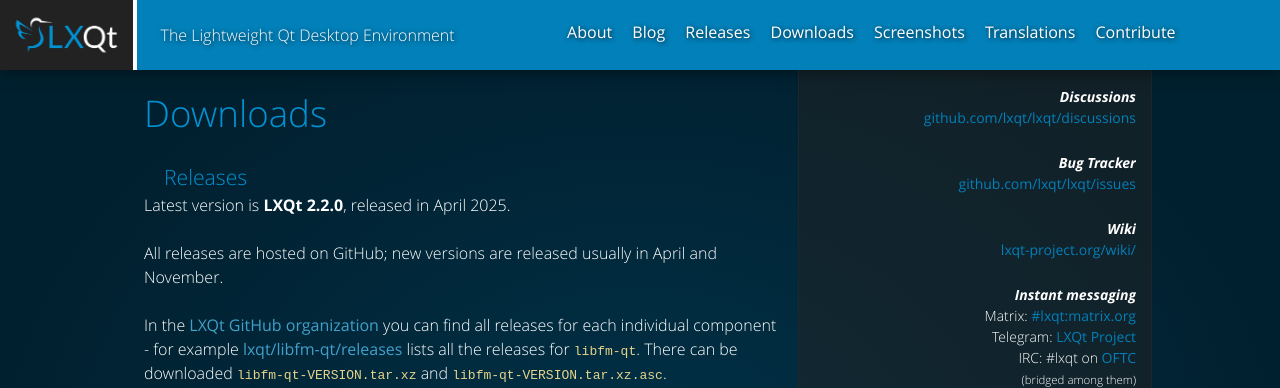
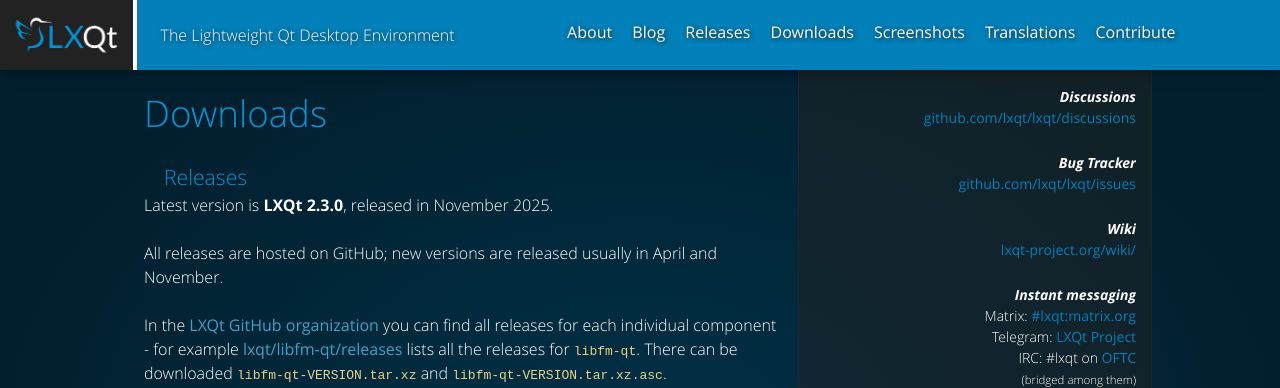
Before and after one commit to lxqt/lxqt.github.io, a Jekyll site: the page built from downloads.html, in a window 1280 px wide. Shown: the top 388 px of the page. Built offline with Jekyll 4.4.1, drawn with Linux system fonts in a browser that asks for light colours.

Commit message:
Removed Rosa 404; updated downloads page

```diff
--- a/_includes/downloads.html
+++ b/_includes/downloads.html
@@ -66,9 +66,6 @@
           <p><a href="https://abf.openmandriva.org/openmandriva/task-lxqt/build_lists"><span class="label">OpenMandriva</span> <img src="{{ '/images/openmandriva-logo-22.png' | relative_url }}" title="OpenMandriva metapackage" alt="OpenMandriva Lx"></a></p>
         </li>
         <li>
-          <p><a href="http://wiki.rosalab.ru/en/index.php/LXQt"><span class="label">ROSA Linux</span> <img src="{{ '/images/rosa-linux-22.png' | relative_url }}" title="Information about LXQt in ROSA Linux" alt="ROSA Linux"></a></p>
-        </li>
-        <li>
           <p><a href="https://en.opensuse.org/Portal:LXQt"><span class="label">openSUSE</span> <img src="{{ '/images/opensuse-logo-22.png' | relative_url }}" title="openSUSE wiki" alt="openSUSE"></a></p>
         </li>
         <li>
--- a/downloads.html
+++ b/downloads.html
@@ -8,7 +8,7 @@
 ---
 <h3>Releases</h3>
 
-<p>Latest version is <b>LXQt 2.2.0</b>, released in April 2025.</p>
+<p>Latest version is <b>LXQt 2.3.0</b>, released in November 2025.</p>
 
 All releases are hosted on GitHub; new versions are released usually in April and November.</p>
 <p>In the <a href="https://github.com/lxqt">LXQt GitHub organization</a>
@@ -21,4 +21,4 @@
 
 <p>Almost all linux distributions  and FreeBSD include precompiled binary
 packages for LXQt. An overview about distributions and relative versions is
-avalaible in our <a href="https://github.com/lxqt/lxqt/wiki/Binary-packages">Wiki</a>.</p>
+avalaible in our <a href="https://lxqt-project.org/wiki/Binary-packages.html">Wiki</a>.</p>
```
